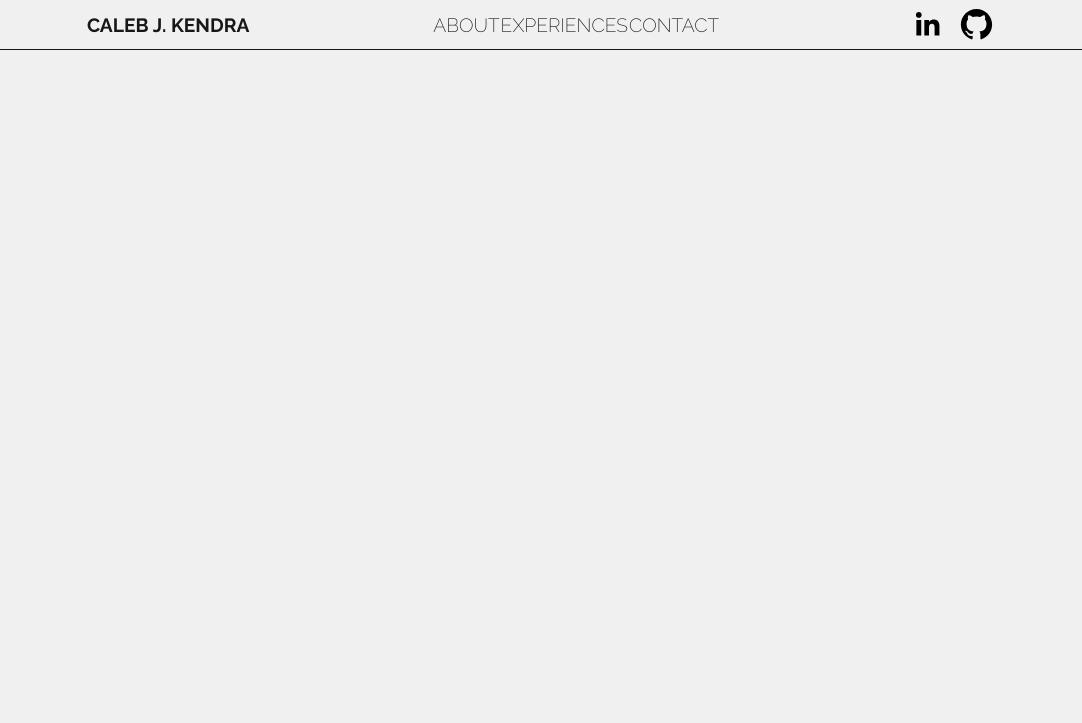
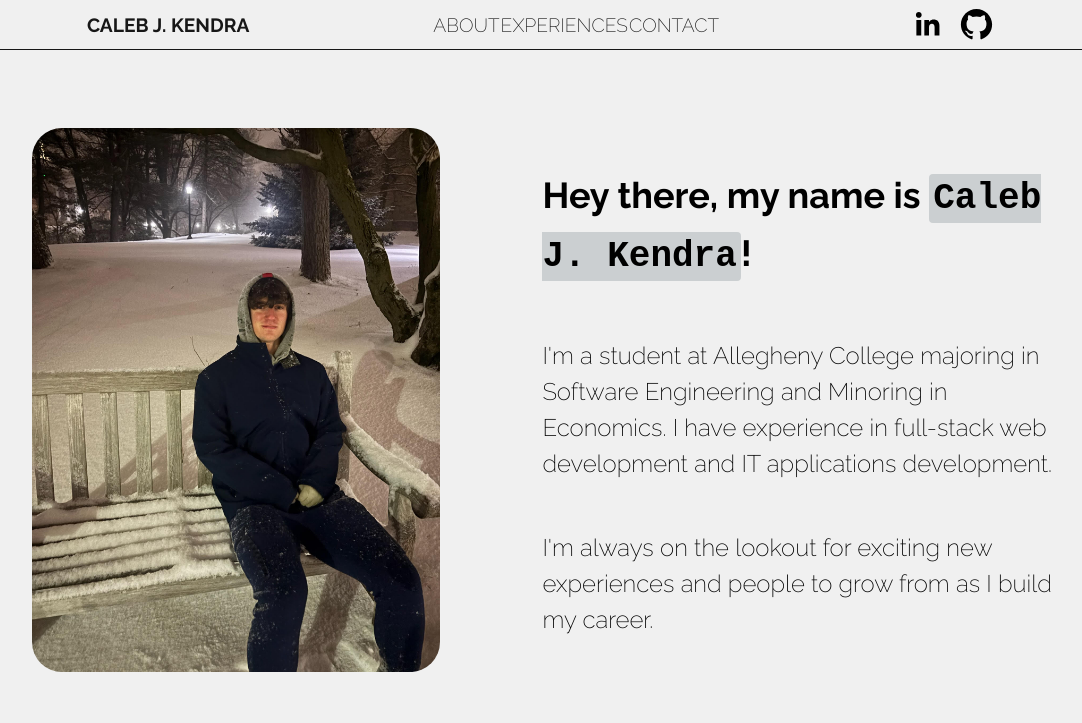
Before and after one commit to CalebKendra/caleb-website, a plain HTML site: page about.html in a window 1280 px wide. Shown: the whole page, without its empty margins (96-1178 px from the left). Drawn offline with Linux system fonts and the light colour scheme.

Commit message:
added about page

```diff
--- a/about.html
+++ b/about.html
@@ -22,5 +22,16 @@
             </svg></a></div>
         </nav>
     </header>
+
+    <main>
+        <section class="about-container">
+            <img src="static/img/CalebSnow.jpg" class="about-img">
+            <div class="about-text">
+                <h1>Hey there, my name is <code style="background-color: #cbcfd1; padding: 4px; border-radius: 4px;">Caleb J. Kendra</code>!</h1>
+                <p>I'm a student at Allegheny College majoring in Software Engineering and Minoring in Economics. I have experience in full-stack web development and IT applications development.</p>
+                <p>I'm always on the lookout for exciting new experiences and people to grow from as I build my career.</p>
+            </div>
+        </section>
+    </main>
 </body>
 </html>
--- a/static/style/style.css
+++ b/static/style/style.css
@@ -4,6 +4,7 @@
 
 :root {
     --font: "Raleway", sans-serif;
+    --weight: 250;
     --black: #171717;
 }
 
@@ -16,6 +17,7 @@ html {
 body {
     background-color: #f0f0f0;
     font-family: var(--font);
+    font-weight: var(--weight);
 }
 
 header {
@@ -27,7 +29,6 @@ header {
     justify-content: space-evenly;
     text-transform: uppercase;
     font-size: 1.2rem;
-    font-weight: 250;
     border-bottom: 1px solid var(--black);
 }
 
@@ -71,7 +72,7 @@ nav {
     width: 35%;
     height: 15%;
     font-size: 2.5rem;
-    font-weight: 250;
+    font-weight: var(--weight);
     letter-spacing: 1.5px;
     text-align: center;
     line-height: 1.5;
@@ -94,6 +95,39 @@ nav {
     border-radius: 30px;
 }
 
+/* About */
+
+.about-container {
+    position: absolute;
+    display: flex;
+    justify-content: space-between;
+    gap: 10%;
+    top: 50%;
+    left: 50%;
+    transform: translate(-50%, -50%);
+    height: 80%;
+    width: 80%;
+}
+
+.about-img {
+    position: relative;
+    top: 50%;
+    transform: translateY(-50%);
+    height: 85%;
+    border-radius: 30px;
+}
+
+.about-text {
+    position: relative;
+    display: flex;
+    flex-direction: column;
+    justify-content: center;
+    font-size: 1.5rem;
+    line-height: 1.5;
+}
+
+/* Media Queries */
+
 @media(max-width: 1500px) {
     .home-container {
         width: 100%;
```
Also changed, not shown: static/img/CalebSnow.jpg (renamed from static/img/Snow.jpg).
